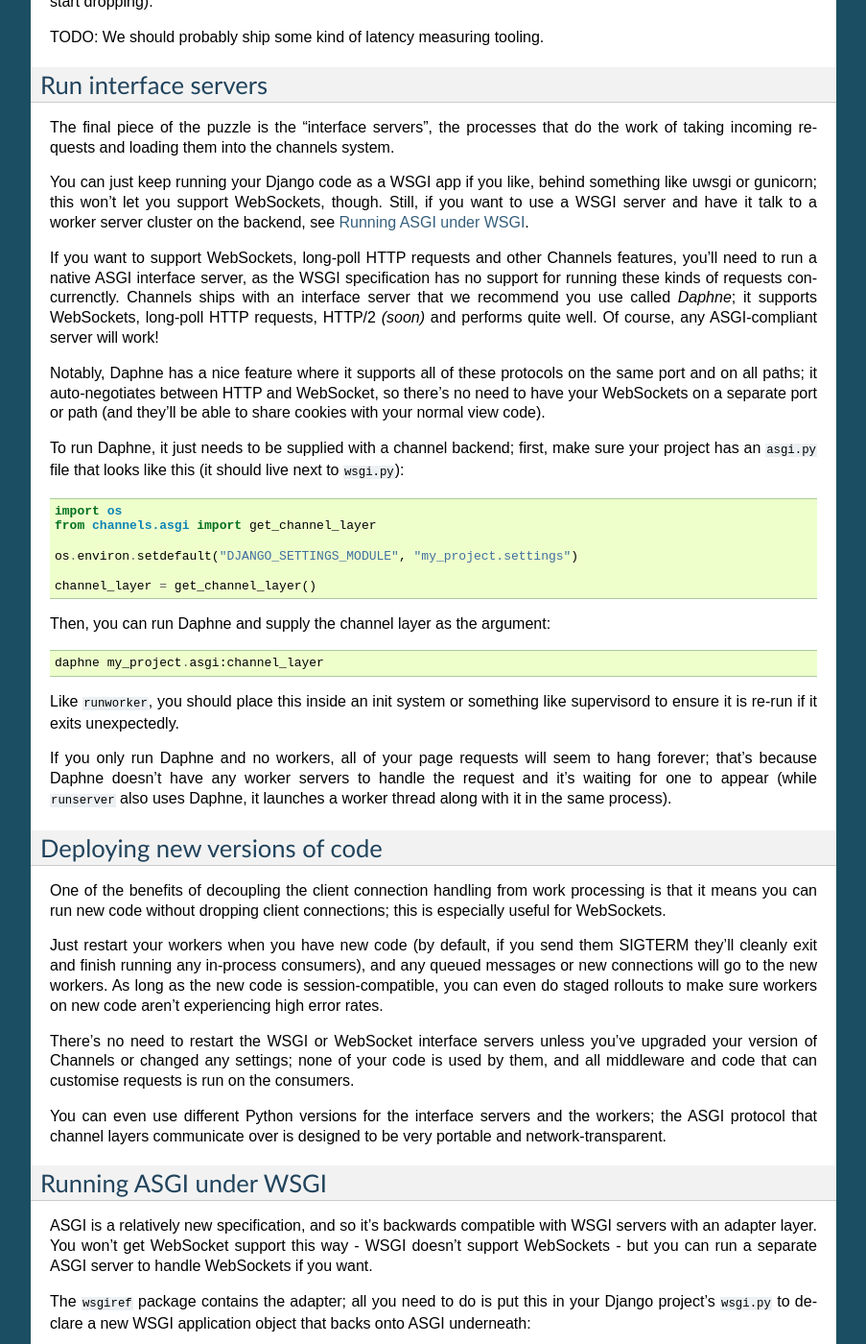
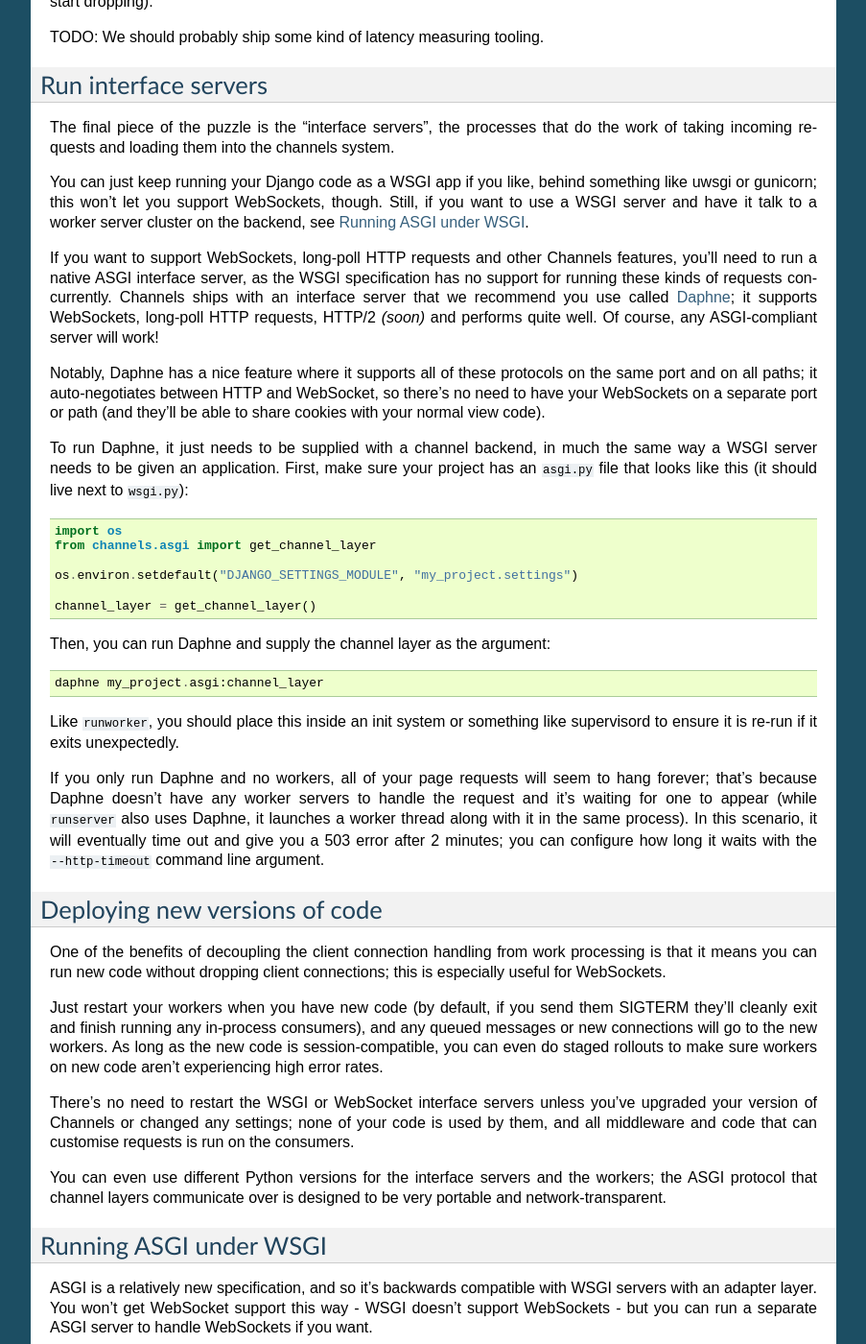
Before and after one commit to phillipchain/DjangoChannels, a Sphinx documentation site: the page built from docs/deploying.rst, in a window 1280 px wide and 1400 px high, scrolled down 1326 px. Shown: the whole window at 96% size, without its empty margins (198-1101 px from the left). Built offline with Sphinx 7.4.7, drawn with Linux system fonts in a browser that asks for light colours.

```diff
--- a/docs/deploying.rst
+++ b/docs/deploying.rst
@@ -97,18 +97,20 @@ cluster on the backend, see :ref:`wsgi-to-asgi`.
 
 If you want to support WebSockets, long-poll HTTP requests and other Channels
 features, you'll need to run a native ASGI interface server, as the WSGI
-specification has no support for running these kinds of requests concurrenctly.
+specification has no support for running these kinds of requests concurrently.
 Channels ships with an interface server that we recommend you use called
-*Daphne*; it supports WebSockets, long-poll HTTP requests, HTTP/2 *(soon)*
-and performs quite well. Of course, any ASGI-compliant server will work!
+`Daphne <http://github.com/andrewgodwin/daphne/>`_; it supports WebSockets,
+long-poll HTTP requests, HTTP/2 *(soon)* and performs quite well.
+Of course, any ASGI-compliant server will work!
 
 Notably, Daphne has a nice feature where it supports all of these protocols on
 the same port and on all paths; it auto-negotiates between HTTP and WebSocket,
 so there's no need to have your WebSockets on a separate port or path (and
 they'll be able to share cookies with your normal view code).
 
-To run Daphne, it just needs to be supplied with a channel backend;
-first, make sure your project has an ``asgi.py`` file that looks like this
+To run Daphne, it just needs to be supplied with a channel backend, in much
+the same way a WSGI server needs to be given an application.
+First, make sure your project has an ``asgi.py`` file that looks like this
 (it should live next to ``wsgi.py``)::
 
     import os
@@ -128,7 +130,10 @@ like supervisord to ensure it is re-run if it exits unexpectedly.
 If you only run Daphne and no workers, all of your page requests will seem to
 hang forever; that's because Daphne doesn't have any worker servers to handle
 the request and it's waiting for one to appear (while ``runserver`` also uses
-Daphne, it launches a worker thread along with it in the same process).
+Daphne, it launches a worker thread along with it in the same process). In this
+scenario, it will eventually time out and give you a 503 error after 2 minutes;
+you can configure how long it waits with the ``--http-timeout`` command line
+argument.
 
 
 Deploying new versions of code
```
